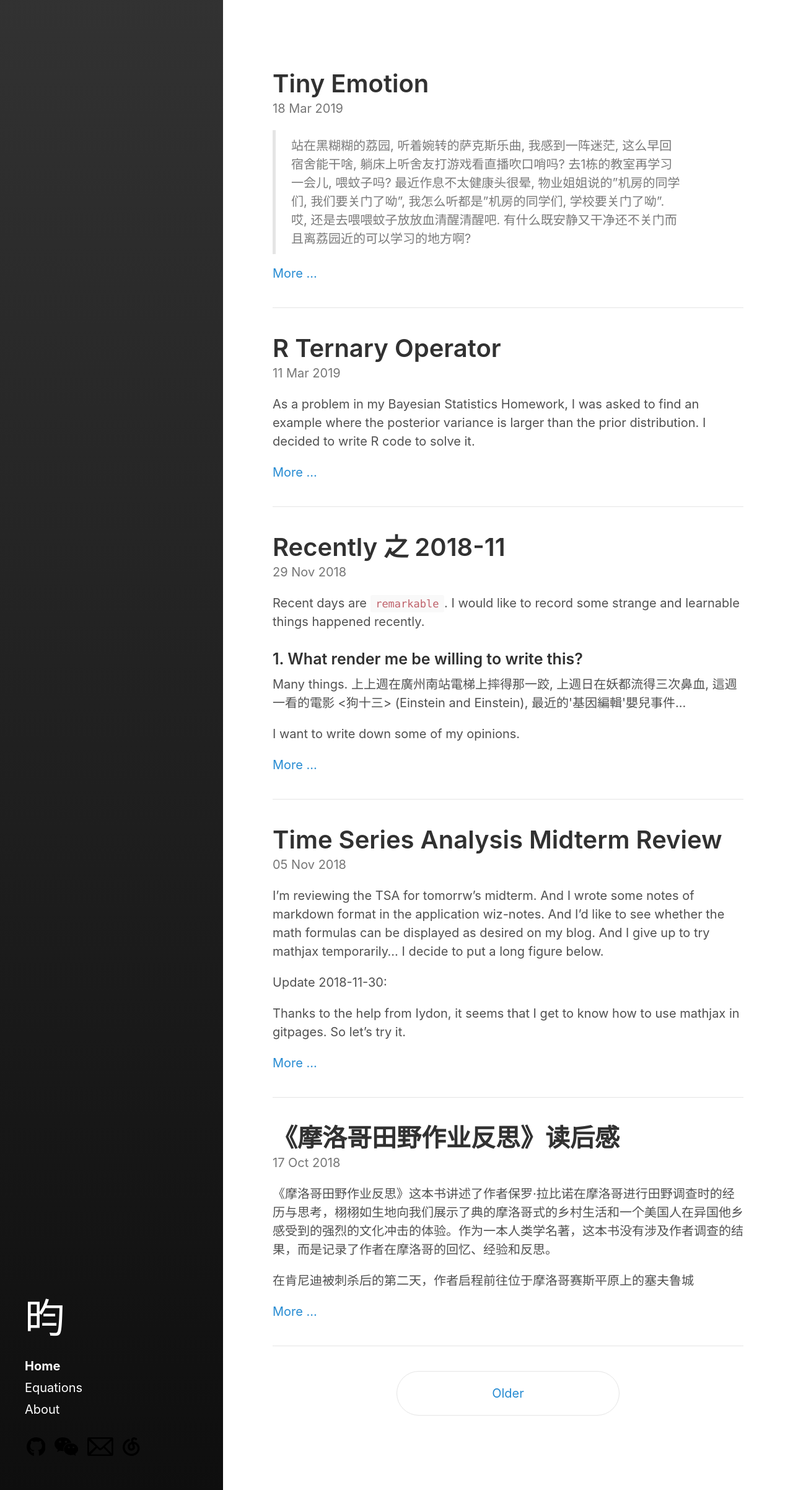
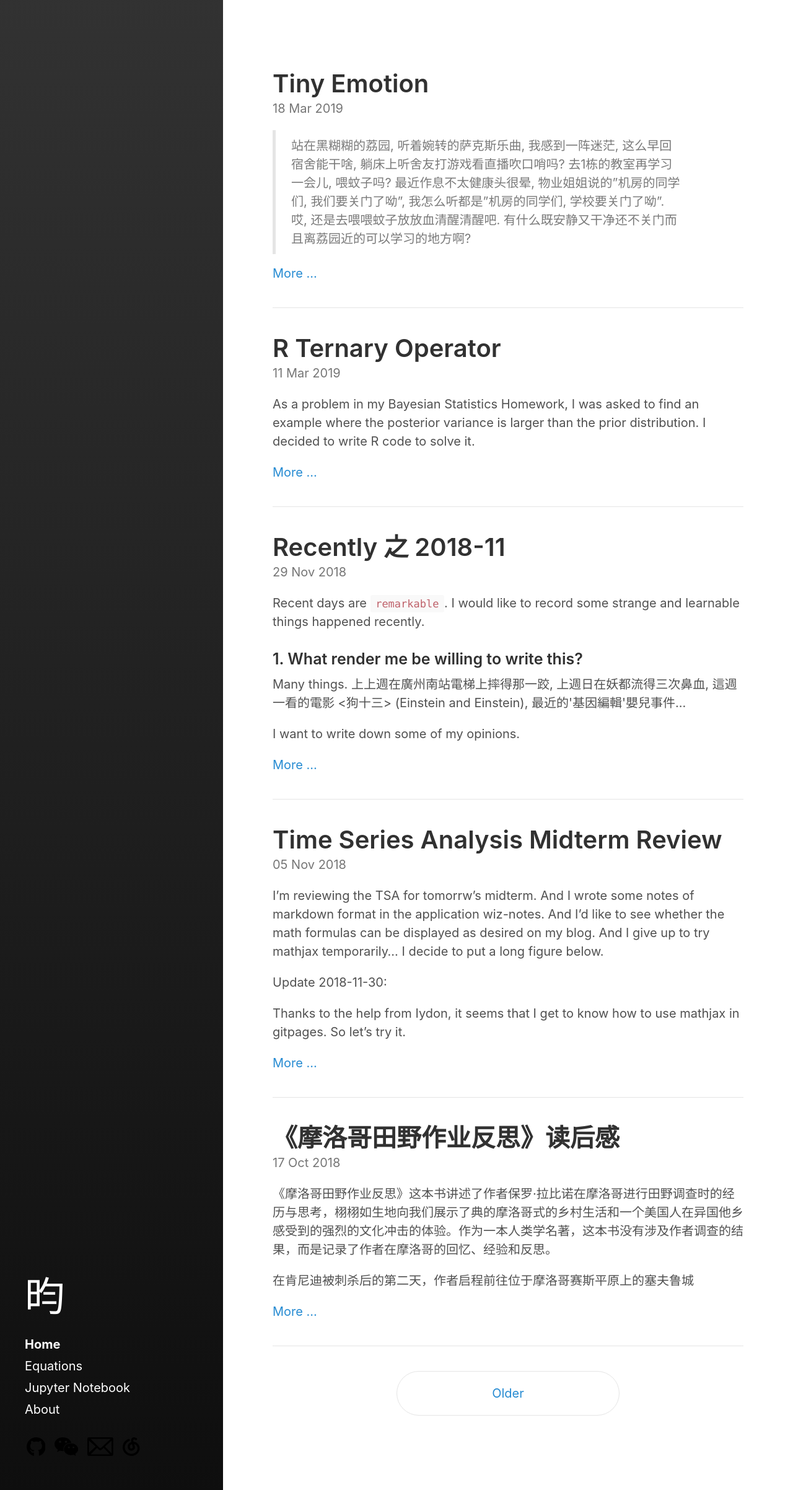
Before and after one commit to claude9493/claude9493.github.io, a Jekyll site: the page built from index.html, in a window 1280 px wide. Shown: the whole page at 62% size. Built offline with Jekyll 4.4.1, drawn with Linux system fonts in a browser that asks for light colours; the list of posts is cut into pages by our own code.

Commit message:
Update Jupyter.html
Add the link to the sidebar

```diff
--- a/Jupyter.html
+++ b/Jupyter.html
@@ -1,3 +1,7 @@
+---
+title: Jupyter Notebook
+sidebar_link: true
+---
 <!DOCTYPE html>
 <html  >
 <head>
```
